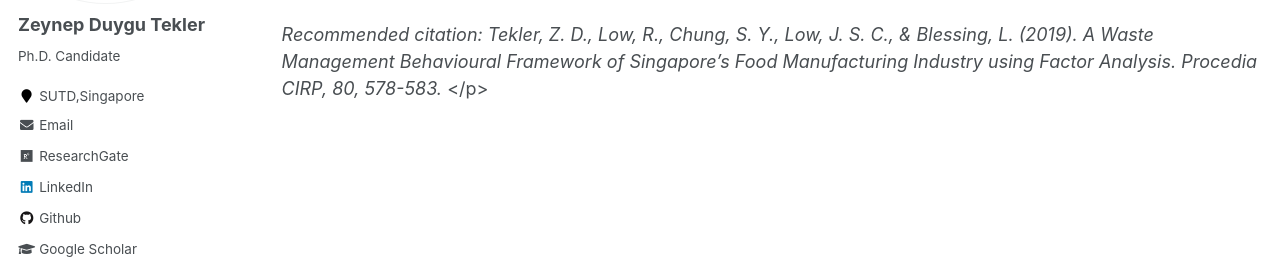
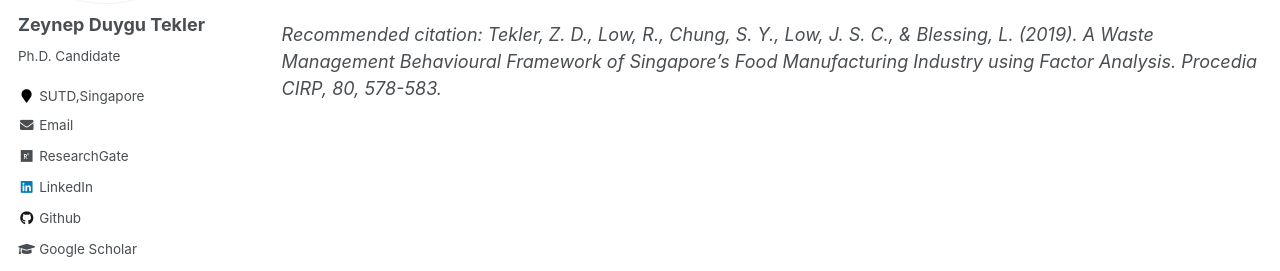
Before and after one commit to zeynepduygutekler/zeynepduygutekler.github.io, a Jekyll site: the page built from _pages/publications.md, in a window 1280 px wide. Shown: the part 248-519 px from the top of the page. Built offline with Jekyll 4.4.1, drawn with Linux system fonts in a browser that asks for light colours; some web fonts are replaced.

Commit message:
paper 1 updated2

```diff
--- a/_pages/publications.md
+++ b/_pages/publications.md
@@ -22,4 +22,4 @@ author_profile: true
 ...(with RaymondLow, Si Ying Chung, Jonathan Sze Choong Low and Lucienne Blessing)..
 <i>PROCEDIA, CIRP </i> [:rocket:] [[PDF]](http://zeynepduygutekler.github.io/files/paper3.pdf)
 
-<i>Recommended citation: Tekler, Z. D., Low, R., Chung, S. Y., Low, J. S. C., & Blessing, L. (2019). A Waste Management Behavioural Framework of Singapore’s Food Manufacturing Industry using Factor Analysis. Procedia CIRP, 80, 578-583. </i> </p>
+<i>Recommended citation: Tekler, Z. D., Low, R., Chung, S. Y., Low, J. S. C., & Blessing, L. (2019). A Waste Management Behavioural Framework of Singapore’s Food Manufacturing Industry using Factor Analysis. Procedia CIRP, 80, 578-583. </i>
```
